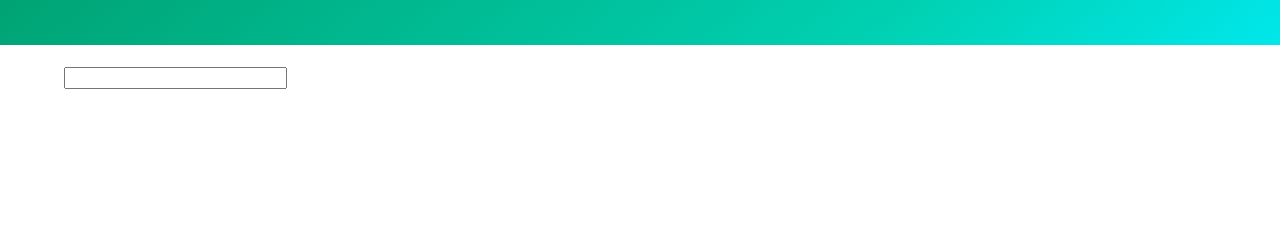
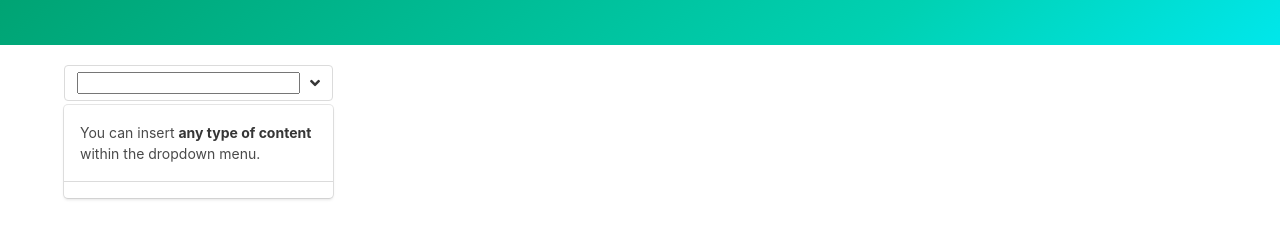
Before and after one commit to Anshnrag02/Anshnrag02.github.io, a plain HTML site: page index.html in a window 1280 px wide. Shown: the part 87-326 px from the top of the page. Drawn offline with nearby package versions, Linux system fonts and the light colour scheme.

Commit message:
search working

```diff
--- a/index.html
+++ b/index.html
@@ -26,8 +26,24 @@
       </div>
     </section>
     <div class="container">
-      <input/>
-      <div id="target"></div>
+        <div class="dropdown is-active">
+          <div class="dropdown-trigger">
+            <button class="button" aria-haspopup="true" aria-controls="dropdown-menu2">
+              <input/>
+              <span class="icon is-small">
+                <i class="fas fa-angle-down" aria-hidden="true"></i>
+              </span>
+            </button>
+          </div>
+          <div class="dropdown-menu" id="dropdown-menu2" role="menu">
+            <div class="dropdown-content" id="target">
+              <div class="dropdown-item">
+                <p>You can insert <strong>any type of content</strong> within the dropdown menu.</p>
+              </div>
+              <hr class="dropdown-divider">
+            </div>
+          </div>
+        </div>
     </div>
     <script src="utils.js"></script>
     <script src="index.js"></script>
--- a/index.js
+++ b/index.js
@@ -5,19 +5,27 @@ const fetchData = async (searchquery) => {
             s: searchquery,
         }
     });
+    if(response.data.Error){
+        return [];
+    }
     return response.data.Search;
 }
 
 const input = document.querySelector('input');
 
 const oninput = async Event => {
+    document.querySelector('#target').innerHTML="";
     const movies = await fetchData(Event.target.value);
     console.log(movies);
     for(let movie of movies){
         const div = document.createElement('div');
         div.innerHTML = `
-            <img src="${movie.Poster}"/>
-            <h1>${movie.Title}</h1>
+            <a class="dropdown-item">
+
+                <img src="${movie.Poster}"/>
+                <h1>${movie.Title}</h1>
+            </a>
+            <hr class="dropdown-divider">
         `;
 
         document.querySelector('#target').appendChild(div);
```
